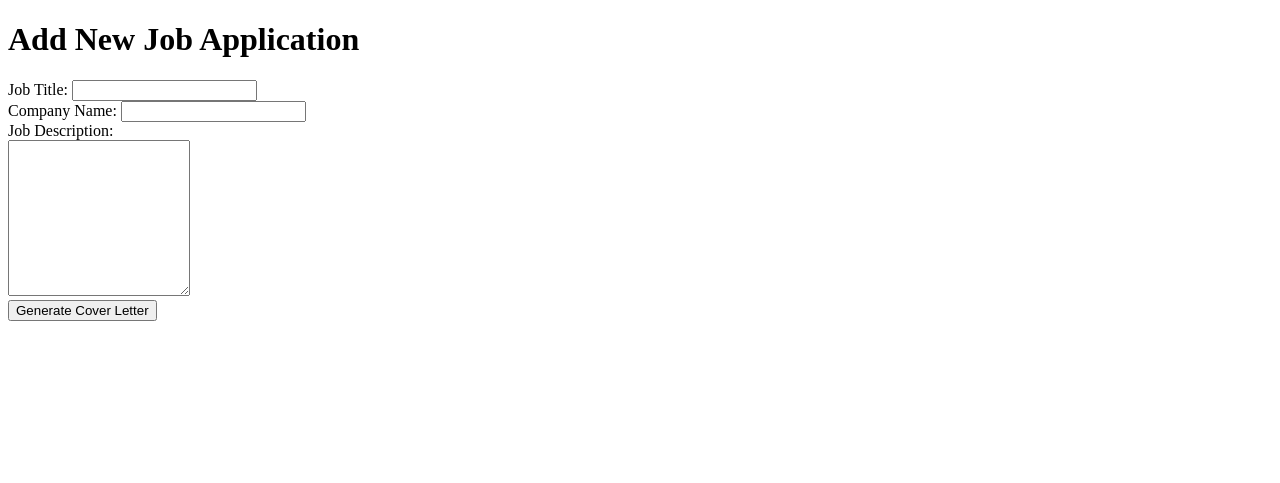
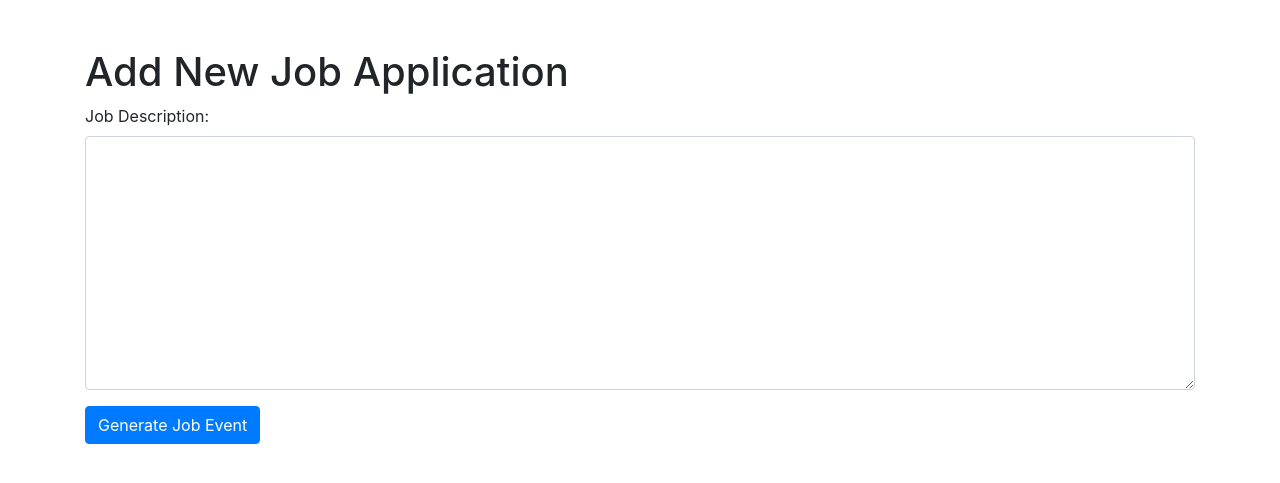
Before and after one commit to BakeryDragon/job-application, a Flask app: page /add in a window 1280 px wide. Shown: the top 483 px of the page. Run offline with Flask 3, Linux system fonts and the light colour scheme; some libraries are stand-ins or nearby versions.

Commit message:
better UI and a working solution

```diff
--- a/app.py
+++ b/app.py
@@ -1,7 +1,9 @@
 import sqlite3
 from flask import Flask, render_template, request, redirect, url_for
+from openai import OpenAI
 import openai
 import os
+import json
 from dotenv import load_dotenv
 
 # Load environment variables from .env file
@@ -37,16 +39,47 @@ def query_db(query, args=(), one=False):
         rv = cursor.fetchall()
         return (rv[0] if rv else None) if one else rv
 
+# Function to call OpenAI API and generate job event data
+def generate_job_event_data(job_description):
+    client = OpenAI()
+
+    response = client.chat.completions.create(
+        model="gpt-4o-mini",
+        messages=[
+            {
+                "role": "system",
+                "content": "Generate job event data including job_title, company_name, job_description, and cover_letter based on the provided job description. Output the result in json format."
+            },
+            {
+                "role": "user",
+                "content": job_description
+            }
+        ],
+        temperature=1,
+        max_tokens=2048,
+        top_p=1,
+        frequency_penalty=0,
+        presence_penalty=0,
+        response_format={
+            "type": "json_object"
+        }
+    )
+
+    data = json.loads(response.choices[0].message.content.strip())
+    return data
+
 # Route to create a new job application event
 @app.route('/add', methods=['GET', 'POST'])
 def add_event():
     if request.method == 'POST':
-        job_title = request.form['job_title']
-        company_name = request.form['company_name']
         job_description = request.form['job_description']
 
-        # Generate cover letter using OpenAI API
-        cover_letter = generate_cover_letter(job_description)
+        # Generate job event data using OpenAI API
+        job_event_data = generate_job_event_data(job_description)
+
+        job_title = job_event_data['job_title']
+        company_name = job_event_data['company_name']
+        cover_letter = job_event_data['cover_letter']
 
         # Insert into database
         with sqlite3.connect(DATABASE) as conn:
@@ -72,15 +105,6 @@ def view_cover_letter(event_id):
     job_event = query_db('SELECT * FROM job_events WHERE id = ?', [event_id], one=True)
     return render_template('view_cover_letter.html', job_event=job_event)
 
-# Function to call OpenAI API and generate cover letter
-def generate_cover_letter(job_description):
-    response = openai.Completion.create(
-        model="text-davinci-003",
-        prompt=f"Write a cover letter for the following job description:\n\n{job_description}",
-        max_tokens=250
-    )
-    return response.choices[0].text.strip()
-
 if __name__ == '__main__':
     init_db()
     app.run(debug=True)
--- a/templates/add_event.html
+++ b/templates/add_event.html
@@ -3,20 +3,28 @@
   <head>
     <meta charset="UTF-8" />
     <title>Add Job Application</title>
+    <link
+      href="https://stackpath.bootstrapcdn.com/bootstrap/4.5.2/css/bootstrap.min.css"
+      rel="stylesheet"
+    />
   </head>
   <body>
-    <h1>Add New Job Application</h1>
-    <form method="post">
-      <label for="job_title">Job Title:</label>
-      <input type="text" name="job_title" required /><br />
-
-      <label for="company_name">Company Name:</label>
-      <input type="text" name="company_name" required /><br />
-
-      <label for="job_description">Job Description:</label><br />
-      <textarea name="job_description" rows="10" required></textarea><br />
-
-      <button type="submit">Generate Cover Letter</button>
-    </form>
+    <div class="container">
+      <h1 class="mt-5">Add New Job Application</h1>
+      <form method="post">
+        <div class="form-group">
+          <label for="job_description">Job Description:</label>
+          <textarea
+            name="job_description"
+            class="form-control"
+            rows="10"
+            required
+          ></textarea>
+        </div>
+        <button type="submit" class="btn btn-primary">
+          Generate Job Event
+        </button>
+      </form>
+    </div>
   </body>
 </html>
```
Also changed, not shown: templates/index.html (+25 -4 lines), templates/view_cover_letter.html (+24 -3 lines), 1 other file.
